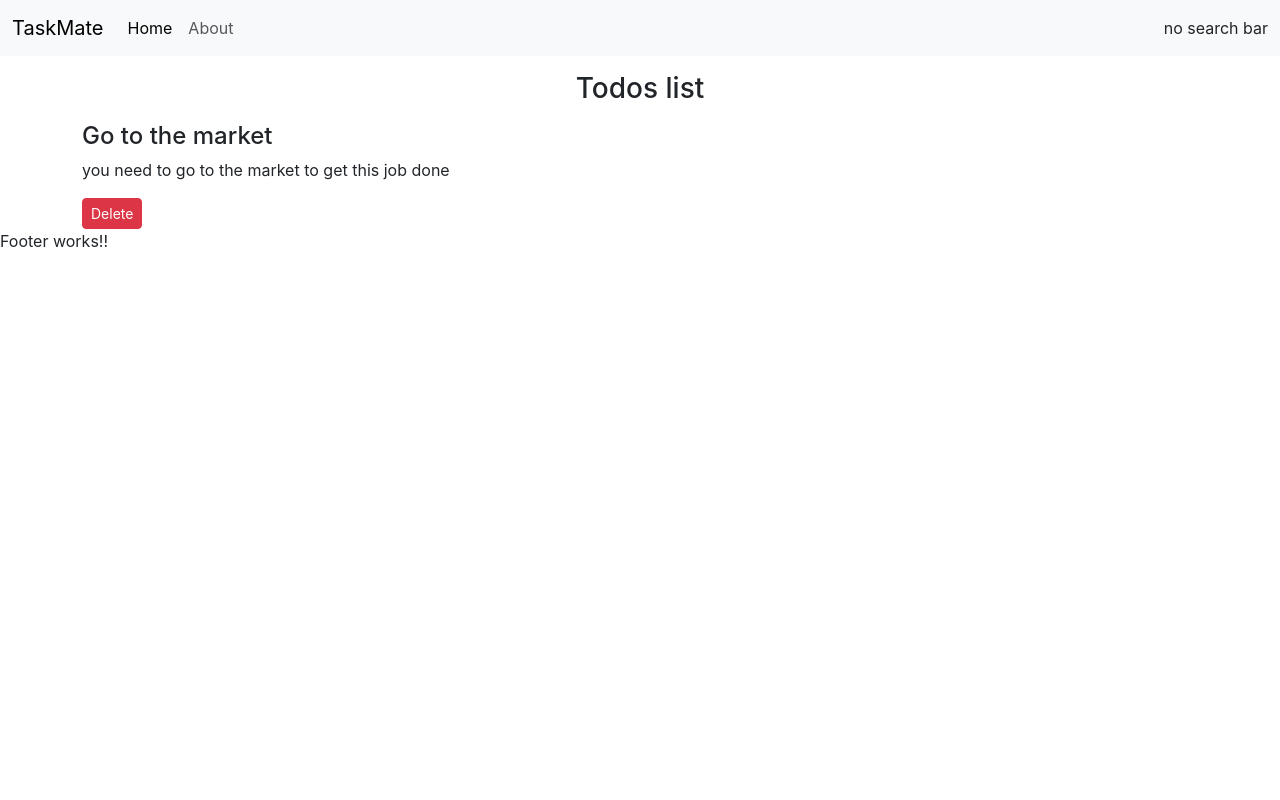
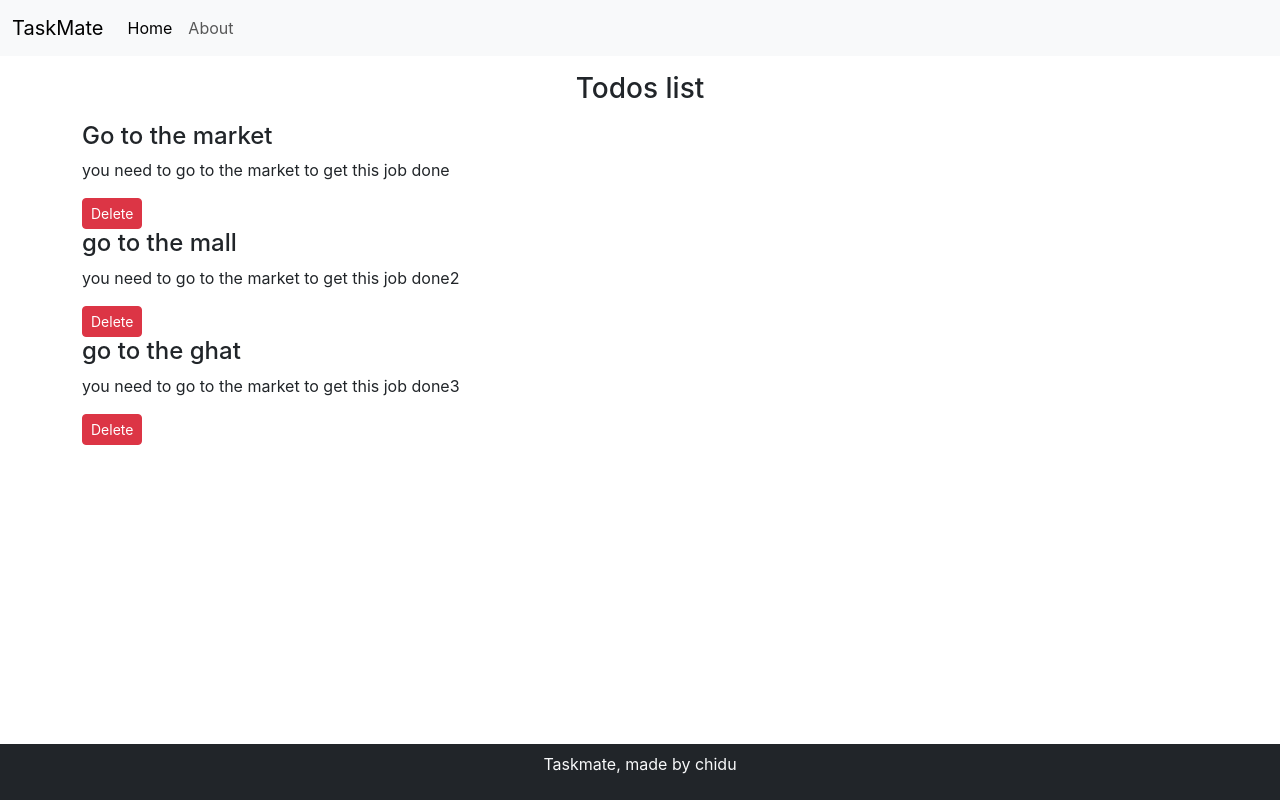
Before and after one commit to ChiduAnush/TaskMate-react-practise, a React (Create React App) app: page / in a window 1280 px wide. Built offline with nearby package versions, Linux system fonts and the light colour scheme.

Commit message:
todos can be deleted now. footer styled and position fixed

```diff
--- a/src/App.js
+++ b/src/App.js
@@ -2,10 +2,18 @@ import './App.css';
 import Header from "./my components/Header";
 import { Todos } from './my components/Todos';
 import { Footer } from './my components/Footer';
+import { useState } from 'react';
 
 function App() {
 
-  let todos = [
+  const onDelete = (todo) => {
+    console.log("I am on delete of todo", todo);
+    setTodos(todos.filter((e) => {
+      return e !== todo;
+    }));
+  }
+
+  const [todos, setTodos] = useState([
     {
       sno: 1,
       title: "Go to the market",
@@ -22,13 +30,13 @@ function App() {
       desc: "you need to go to the market to get this job done3"
     }
 
-  ]
+  ]);
 
   return (
 
     <>
       <Header title="TaskMate" searchBar={false} />
-      <Todos todos={todos} />
+      <Todos todos={todos} onDelete={onDelete} />
       <Footer />
     </>
   );
--- a/src/my components/Footer.js
+++ b/src/my components/Footer.js
@@ -1,9 +1,17 @@
 import React from 'react'
 
 export const Footer = () => {
+    let footerStyle = {
+        position: "absolute",
+        bottom: "0vh",
+        width: "100%"
+    }
+
     return (
-        <div>
-            Footer works!!
-        </div>
+        <footer className="bg-dark text-light py-2" style={footerStyle}>
+            <p className="text-center">
+                Taskmate, made by chidu
+            </p>
+        </footer>
     )
 }
--- a/src/my components/Header.js
+++ b/src/my components/Header.js
@@ -22,7 +22,7 @@ export default function header(props) {
                     {props.searchBar ? <form className="d-flex" role="search">
                         <input className="form-control me-2" type="search" placeholder="Search" aria-label="Search" />
                         <button className="btn btn-outline-success" type="submit">Search</button>
-                    </form> : "no search bar "}
+                    </form> : " "}
                 </div>
             </div>
         </nav>
--- a/src/my components/TodoItem.js
+++ b/src/my components/TodoItem.js
@@ -1,11 +1,11 @@
 import React from 'react'
 
-export const TodoItem = ({ todo }) => {
+export const TodoItem = ({ todo, onDelete }) => {
     return (
         <div>
             <h4>{todo.title}</h4>
             <p>{todo.desc}</p>
-            <button className="btn btn-sm btn-danger">Delete</button>
+            <button className="btn btn-sm btn-danger" onClick={() => { onDelete(todo) }}>Delete</button>
         </div>
     )
 }
--- a/src/my components/Todos.js
+++ b/src/my components/Todos.js
@@ -5,8 +5,11 @@ export const Todos = (props) => {
     return (
         <div className='container'>
             <h3 className='text-center my-3 '>Todos list</h3>
-            {/* {props.todos} */}
-            <TodoItem todo={props.todos[0]} />
+            {props.todos.length === 0 ? "Yay! u are done with all tasks! congratss" :
+                props.todos.map((todo) => {
+                    return <TodoItem todo={todo} key={todo.sno} onDelete={props.onDelete} />
+                })}
+
         </div>
     )
 }
```
